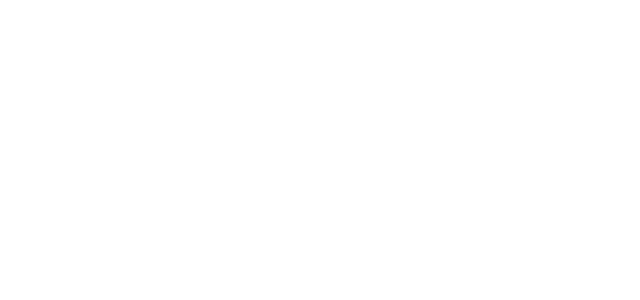
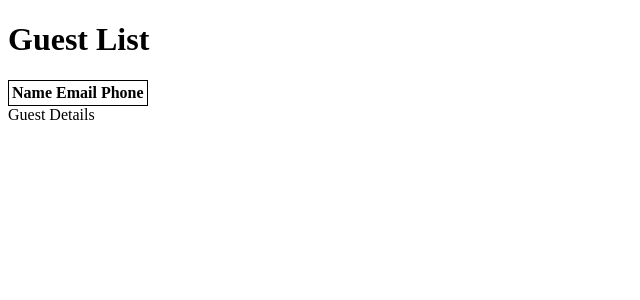
Before and after one commit to ebarbosa27/guest-list, a React (Vite) app: page / in a window 1280 px wide. Shown: the top 300 px of the page, without its empty margins (0-640 px from the left). Built offline with nearby package versions, Linux system fonts and the light colour scheme.

Commit message:
added two component functions to outline the structure of the page

```diff
--- a/src/App.jsx
+++ b/src/App.jsx
@@ -1,3 +1,12 @@
+import GuestList from "./GuestList";
+import GuestDetails from "./GuestDetails";
+
 export default function App() {
-  return <></>;
+  return (
+    <>
+      <h1>Guest List</h1>
+      <GuestList></GuestList>
+      <GuestDetails></GuestDetails>
+    </>
+  );
 }
--- /dev/null
+++ b/src/GuestDetails.jsx
@@ -0,0 +1,3 @@
+export default function GuestDetails() {
+  return <>Guest Details</>;
+}
--- /dev/null
+++ b/src/GuestList.jsx
@@ -0,0 +1,12 @@
+export default function GuestList() {
+  return (
+    <table style={{ border: "solid 1px black" }}>
+      <tr>
+        <th>Name</th>
+        <th>Email</th>
+        <th>Phone</th>
+      </tr>
+      {/* logic to loop through guest list */}
+    </table>
+  );
+}
```
